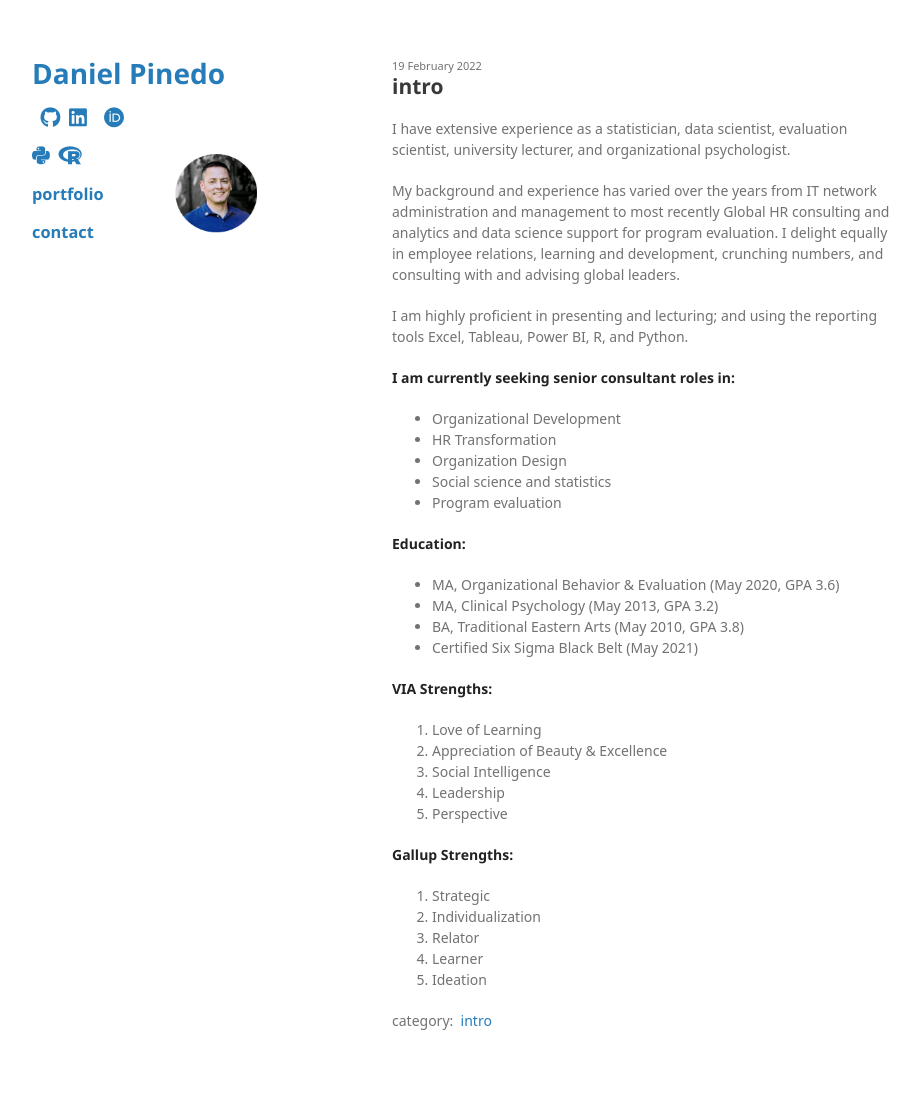
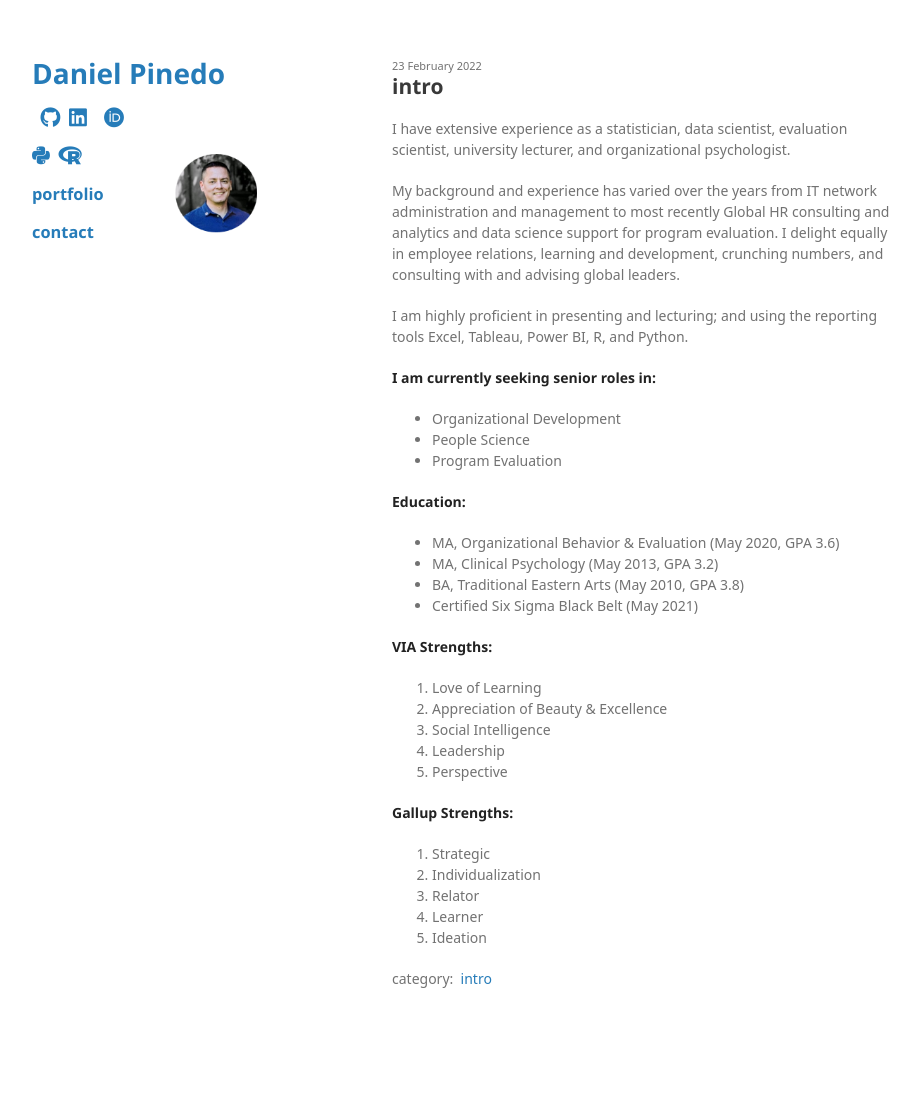
Before and after one commit to odenipinedo/odenipinedo.github.io, a Jekyll site: the page built from _posts/2022-02-23-intro.md, in a window 1280 px wide. Shown: the whole page, without its empty margins (178-1098 px from the left). Built offline with Jekyll 4.4.1, drawn with Linux system fonts in a browser that asks for light colours; nearby versions of some CDN libraries; some web fonts are replaced; a style sheet for code colours, icons or effects is not loaded; the repository's description, which GitHub fills in, is left out; after the commit the page ends 1059 px from its top, so only the background shows below that.

Commit message:
Update and rename 2022-02-19-intro.md to 2022-02-23-intro.md

```diff
--- a/_posts/2022-02-19-intro.md
+++ b/_posts/2022-02-23-intro.md
@@ -1,14 +1,14 @@
 ---
 layout: post
 title:  "intro"
-date:   2022-02-19 18:00:00 -0500
+date:   2022-02-23 18:00:00 -0500
 categories: [intro]
 tags: about intro
 featured: true
 sitemap:
   priority: 0.5
   changefreq: 'monthly'
-  lastmod: 2022-02-19
+  lastmod: 2022-02-23
   exclude: 'no'
 ---
 I have extensive experience as a statistician, data scientist, evaluation scientist, university lecturer, and organizational psychologist.
@@ -17,12 +17,10 @@ My background and experience has varied over the years from IT network administr
 
 I am highly proficient in presenting and lecturing; and using the reporting tools Excel, Tableau, Power BI, R, and Python.
 
-**I am currently seeking senior consultant roles in:**
+**I am currently seeking senior roles in:**
 - Organizational Development
-- HR Transformation
-- Organization Design
-- Social science and statistics
-- Program evaluation
+- People Science
+- Program Evaluation
 
 **Education:**
 - MA, Organizational Behavior & Evaluation (May 2020, GPA 3.6)
```
